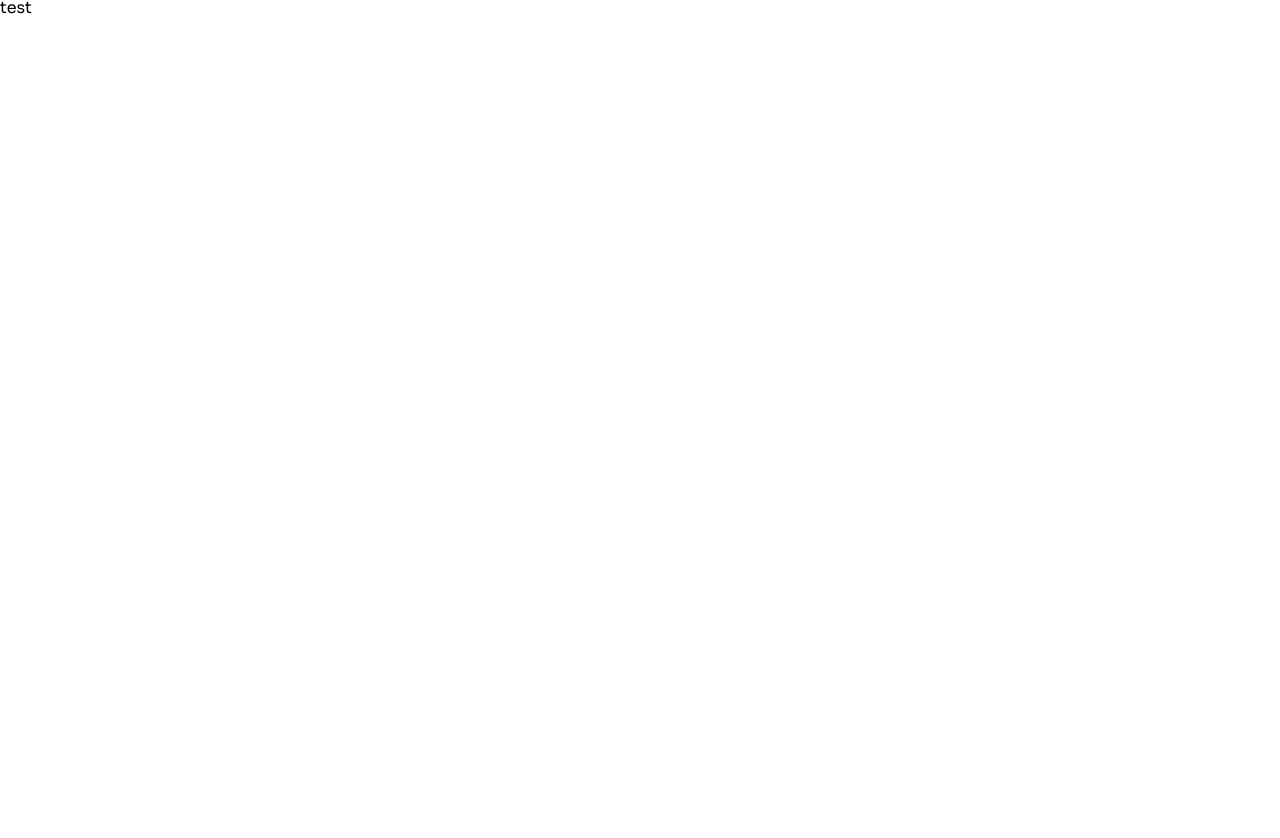
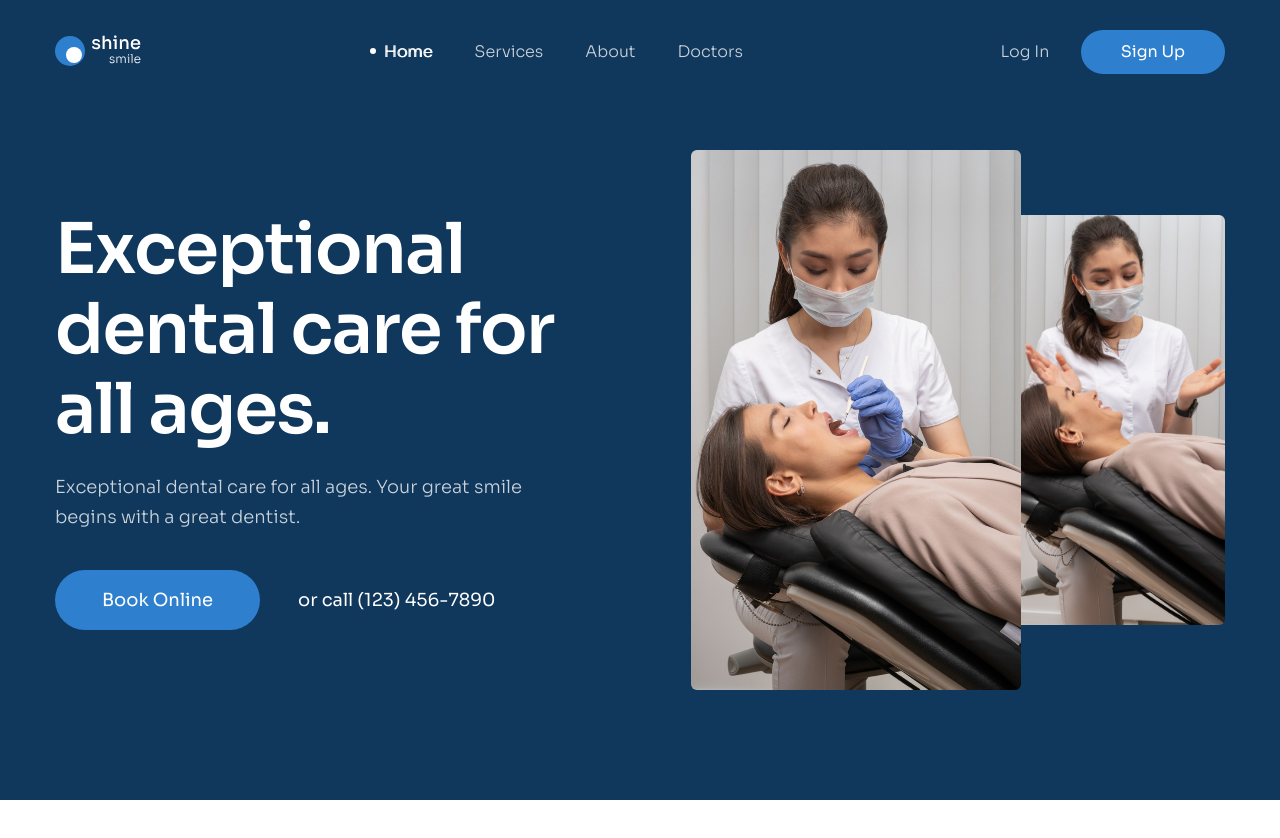
Before and after one commit to trungthuat2711/figma-to-html-03, a plain HTML site: page index.html in a window 1280 px wide. Shown: the top 838 px of the page. Before the commit the page ends 800 px from the top, so only its background shows below. Drawn offline with Linux system fonts and the light colour scheme.

Commit message:
p4 code hero

```diff
--- a/assets/css/style.css
+++ b/assets/css/style.css
@@ -1,5 +1,9 @@
 *{
     box-sizing: border-box;
+}
+
+root{
+    --header-bg: #10375C;
 }
 
 html{
@@ -10,3 +14,156 @@ body{
     font-size: 1.6rem;
     font-family: 'Sora',sans-serif;
 }
+
+/* ============================== COMMON ============================== */
+.container{
+    width: 1170px;
+    max-width: calc(100% - 48px);
+    margin: 0 auto;
+}
+
+a{
+    text-decoration: none;
+}
+
+.btn{
+    display: inline-block;
+    min-width: 205px;
+    line-height: 60px;
+    background: #2E80CE;
+    border-radius: 30px;
+    color: #FFF;
+    text-align: center;
+    font-size: 1.8rem;
+}
+
+.btn:hover{
+    opacity: 0.8;
+}
+
+/* ============================== HEADER ============================== */
+.header{
+    padding-top: 30px;
+    background-color: #10375C;
+    min-height: 100vh;
+}
+
+.header-top{
+    display: flex;
+    justify-content: space-between;
+    align-items: center;
+}
+
+.navbar__list{
+    display: flex;
+    /* gap: 42px; */
+}
+
+.navbar__link,
+.header__action--login{
+    padding: 8px 21px;
+    color: #C9D2DA;
+    text-align: center;
+    font-size: 1.6rem;
+    line-height: 1.75;
+    font-weight: 300;
+}
+
+.header__action--login:hover,
+.navbar__link:hover,
+.navbar__link--active{
+    color: #FFF;
+    text-shadow: 1px 0 0 currentColor;
+}
+
+.navbar__link--active::before{
+    content: "";
+    display: inline-block;
+    width: 6px;
+    height: 6px;
+    background-color: #FFF;
+    border-radius: 50%;
+    position: relative;
+    right: 8px;
+    top: -3px;
+}
+
+.header__action--signup{
+    min-width: 144px;
+    line-height: 44px;
+    border-radius: 22px;
+    font-size: 1.6rem;
+}
+
+.header__action--login{
+    margin-right: 7px;
+}
+
+/* ============================== HERO ============================== */
+.hero{
+    display: flex;
+    align-items: center;
+    padding-top: 76px;
+    gap: 113px;
+}
+
+.hero__content{
+    width: 44%;
+}
+
+.hero__media{
+    flex: 1;  /*chiem khoang trong con lai*/
+}
+
+.hero__heading{
+    color: #FFF;
+    font-size: 7rem;
+    font-weight: 600;
+    line-height: 1.14;
+    letter-spacing: -1.4px;
+}
+
+.hero__desc{
+    margin-top: 22px;
+    color: #C9D2DA;
+    font-size: 1.8rem;
+    line-height: 1.67;
+    font-weight: 300;
+}
+
+.hero__row{
+    margin-top: 38px;
+    display: flex;
+    align-items: center;
+    gap: 38px;
+}
+
+.hero__phone{
+    color: #FFF;
+    text-align: center;
+    font-size: 1.8rem;
+    line-height: 1.67;
+}
+
+.hero__images{
+    display: flex;
+    align-items: center;
+    justify-content: flex-end;
+}
+
+.hero__img{
+    object-fit: cover;
+    border-radius: 6px;
+}
+
+.hero__img--large{
+    width: 330px;
+    height: 540px;
+    margin-right: -6px;
+    z-index: 1;
+}
+
+.hero__img--small{
+    width: 210px;
+    height: 410px;
+}
--- a/index.html
+++ b/index.html
@@ -31,7 +31,56 @@
     <!-- style css -->
     <link rel="stylesheet" href="./assets/css/style.css">
 </head>
-<body>
-    <h1>test</h1>
+<body style="height: 5500px;">
+    <header class="header">
+        <div class="container">
+            <!-- header-top -->
+            <div class="header-top">
+                <a href="./"><img src="./assets/img/logo.svg" alt="shine smile" class="logo"></a>
+                <nav class="navbar">
+                    <ul class="navbar__list">
+                        <li class="navbar__item">
+                            <a href="#!" class="navbar__link navbar__link--active">Home</a>
+                        </li>
+                        <li class="navbar__item">
+                            <a href="#!" class="navbar__link">Services</a>
+                        </li>
+                        <li class="navbar__item">
+                            <a href="#!" class="navbar__link">About</a>
+                        </li>
+                        <li class="navbar__item">
+                            <a href="#!" class="navbar__link">Doctors</a>
+                        </li>
+                    </ul>
+                </nav>
+                <div class="header__action">
+                    <a href="#!" class="header__action--login">Log In</a>
+                    <a href="#!" class="btn header__action--signup">Sign Up</a>
+                </div>
+            </div>
+            <!-- hero -->
+            <section class="hero">
+                <!-- hero left -->
+                <section class="hero__content">
+                    <h1 class="hero__heading">Exceptional dental care for all ages.</h1>
+                    <p class="hero__desc">
+                    Exceptional dental care for all ages.
+                    Your great smile begins with a great dentist.
+                    </p>
+                    <div class="hero__row">
+                    <a href="#!" class="btn">Book Online</a>
+                    <span class="hero__phone">or call (123) 456-7890</span>
+                    </div>
+                </section>
+                <!-- hero right -->
+                <div class="hero__media">
+                    <figure class="hero__images">
+                        <img src="./assets/img/hero-1.png" alt="Exceptional dental care for all ages." class="hero__img hero__img--large">
+                        <img src="./assets/img/hero-2.png" alt="Exceptional dental care for all ages." class="hero__img hero__img--small">
+                    </figure>
+                </div>
+            </section>
+        </div>
+    </header>
 </body>
 </html>
```
Also changed, not shown: assets/img/hero-1.png (added), assets/img/hero-2.png (added), assets/img/logo.svg (added).
